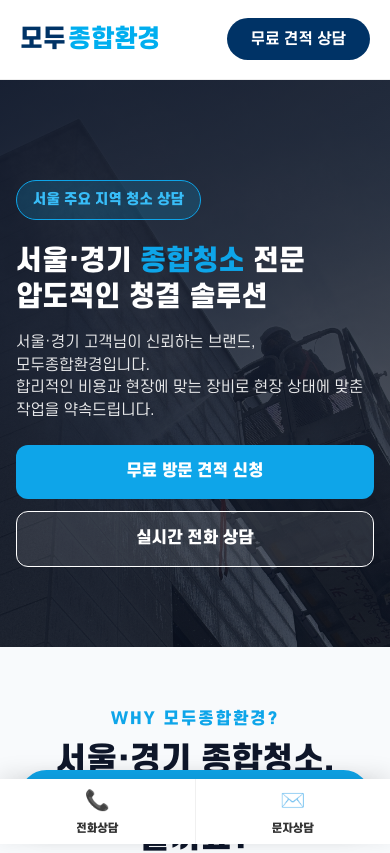
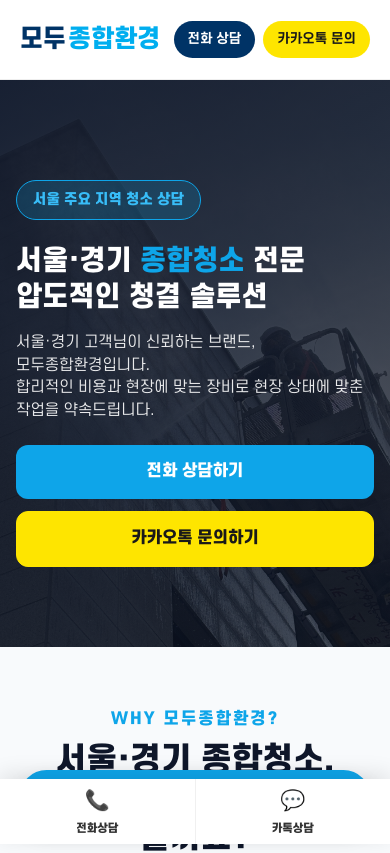
Before and after one commit to wogus5695-ctrl/modu-allclean, a Next.js app: page / in a window 390 px wide. Shown: the top 853 px of the page. Built offline with nearby package versions, Linux system fonts and the light colour scheme.

Commit message:
feat: Add KakaoTalk Channel CTA and remove banned 'free' phrases

```diff
--- a/src/app/[city]/[district]/[...slug]/page.tsx
+++ b/src/app/[city]/[district]/[...slug]/page.tsx
@@ -121,7 +121,7 @@
   const descRegion = isDistrictLevel ? `${region.district}(${shortDistrict})` : region.subDistrict;
 
   const title = `${titleRegion} ${service.serviceNameKo} 전문업체 | ${BRAND_NAME}`;
-  const description = `${descRegion} ${service.serviceNameKo} 고민 해결! ${BRAND_NAME}은 ${service.serviceNameKo} 전문 업체로서 ${service.shortDescription}을 위해 24시간 친절 상담 및 무료 견적을 제공합니다.`;
+  const description = `${descRegion} ${service.serviceNameKo} 고민 해결! ${BRAND_NAME}은 ${service.serviceNameKo} 전문 업체로서 ${service.shortDescription}을 위해 24시간 친절 상담 및 견적 안내를 제공합니다.`;
 
   const path = region.subDistrictSlug === 'all'
     ? `/${region.regionSlug}/${region.districtSlug}/${service.serviceSlug}`
--- a/src/app/keyword-hub/[cityDistrict]/page.tsx
+++ b/src/app/keyword-hub/[cityDistrict]/page.tsx
@@ -119,7 +119,7 @@
 
       <SectionCTA
         title={`${region.district} 청소 솔루션이 필요하신가요?`}
-        subtitle="지금 바로 상세한 상담과 무료 견적을 받아보세요."
+        subtitle="지금 바로 상세한 현장 상담과 견적 안내를 받아보세요."
       />
     </div>
   );
--- a/src/app/page.module.css
+++ b/src/app/page.module.css
@@ -113,6 +113,19 @@
 .outline:hover {
   background: white;
   color: var(--primary);
+}
+
+.kakao {
+  background: #FEE500;
+  color: #191919;
+  border: 1px solid #FEE500;
+}
+
+.kakao:hover {
+  background: #E2CB00;
+  color: #191919;
+  border: 1px solid #E2CB00;
+  transform: translateY(-3px);
 }
 
 /* 2. Solution Section */
--- a/src/app/page.tsx
+++ b/src/app/page.tsx
@@ -240,7 +240,7 @@
 
       // SEO 최적화 메타데이터 생성 (동일 로직 재사용)
       const title = `${titleRegion} ${service.serviceNameKo} 전문업체 | ${BRAND_NAME}`;
-      const description = `${descRegion} ${service.serviceNameKo} 고민 해결! ${BRAND_NAME}은 ${service.serviceNameKo} 전문 업체로서 ${service.shortDescription}을 위해 24시간 친절 상담 및 무료 견적을 제공합니다.`;
+      const description = `${descRegion} ${service.serviceNameKo} 고민 해결! ${BRAND_NAME}은 ${service.serviceNameKo} 전문 업체로서 ${service.shortDescription}을 위해 24시간 친절 상담 및 견적 안내를 제공합니다.`;
       const url = `${DOMAIN}/?k=${k}`;
 
       const articleJsonLd = getArticleJsonLd(title, description, url);
--- a/src/components/Header.module.css
+++ b/src/components/Header.module.css
@@ -56,15 +56,27 @@
   color: #00AEEF;
 }
 
+.cta {
+  display: flex;
+  gap: 8px;
+}
+
+.phoneBtn, .kakaoBtn {
+  padding: 10px 18px;
+  border-radius: 50px;
+  text-decoration: none;
+  font-weight: 600;
+  font-size: 14px;
+  transition: transform 0.3s, background-color 0.3s;
+  display: inline-flex;
+  align-items: center;
+  justify-content: center;
+  white-space: nowrap;
+}
+
 .phoneBtn {
   background-color: #003366;
   color: white;
-  padding: 12px 24px;
-  border-radius: 50px;
-  text-decoration: none;
-  font-weight: 600;
-  font-size: 15px;
-  transition: transform 0.3s, background-color 0.3s;
 }
 
 .phoneBtn:hover {
@@ -72,6 +84,29 @@
   background-color: #004a94;
 }
 
+.kakaoBtn {
+  background-color: #FEE500;
+  color: #191919;
+}
+
+.kakaoBtn:hover {
+  transform: translateY(-2px);
+  background-color: #E2CB00;
+}
+
+@media (max-width: 1024px) {
+  .menu {
+    gap: 15px;
+  }
+  .menu a {
+    font-size: 14px;
+  }
+  .phoneBtn, .kakaoBtn {
+    padding: 8px 14px;
+    font-size: 13px;
+  }
+}
+
 @media (max-width: 768px) {
   .menu {
     display: none;
--- a/src/components/Header.tsx
+++ b/src/components/Header.tsx
@@ -2,7 +2,7 @@
 import styles from './Header.module.css';
 import { services } from '@/data/services';
 
-import { CONTACT_PHONE } from '@/lib/seo';
+import { CONTACT_PHONE, CONTACT_KAKAOTALK } from '@/lib/seo';
 
 export default function Header() {
   return (
@@ -22,7 +22,15 @@
         </nav>
         <div className={styles.cta}>
           <a href={`tel:${CONTACT_PHONE}`} className={styles.phoneBtn}>
-            무료 견적 상담
+            전화 상담
+          </a>
+          <a
+            href={CONTACT_KAKAOTALK}
+            target="_blank"
+            rel="noopener noreferrer"
+            className={styles.kakaoBtn}
+          >
+            카카오톡 문의
           </a>
         </div>
       </div>
--- a/src/components/MainTemplate.tsx
+++ b/src/components/MainTemplate.tsx
@@ -3,7 +3,7 @@
 import { useState } from 'react';
 import { services } from '@/data/services';
 import { portfolioItems } from '@/data/portfolio';
-import { BRAND_NAME, CONTACT_PHONE } from '@/lib/seo';
+import { BRAND_NAME, CONTACT_PHONE, CONTACT_KAKAOTALK } from '@/lib/seo';
 import { regions, Region } from '@/data/regions';
 import Link from 'next/link';
 import SectionCTA from '@/components/SectionCTA';
@@ -185,8 +185,15 @@
               {getHeroDesc()}
             </p>
             <div className={styles.heroCta}>
-              <a href={`tel:${CONTACT_PHONE}`} className={`${styles.ctaBtn} ${styles.primary}`}>무료 방문 견적 신청</a>
-              <a href={`tel:${CONTACT_PHONE}`} className={`${styles.ctaBtn} ${styles.outline}`}>실시간 전화 상담</a>
+              <a href={`tel:${CONTACT_PHONE}`} className={`${styles.ctaBtn} ${styles.primary}`}>전화 상담하기</a>
+              <a
+                href={CONTACT_KAKAOTALK}
+                target="_blank"
+                rel="noopener noreferrer"
+                className={`${styles.ctaBtn} ${styles.kakao}`}
+              >
+                카카오톡 문의하기
+              </a>
             </div>
           </div>
         </div>
@@ -490,7 +497,7 @@
                 <li>✔ 작업 범위 사전 설명</li>
               </ul>
               <a href={`tel:${CONTACT_PHONE}`} className={styles.mobilePricingCta}>
-                📞 무료 견적 문의하기
+                📞 전화 상담하기
               </a>
             </div>
 
@@ -553,7 +560,7 @@
           <div className={styles.faqList}>
             <div className={styles.faqItem}>
               <h4>Q. 서울·경기 지역 견적 비용은 어떻게 되나요?</h4>
-              <p>A. 현장의 면적, 오염도, 작업 방식에 따라 상이하므로 무료 방문 견적을 통해 정확한 금액을 산출해 드립니다.</p>
+              <p>A. 현장의 면적, 오염도, 작업 방식에 따라 상이하므로 상세한 현장 상담을 통해 정확한 견적을 안내해 드립니다.</p>
             </div>
             <div className={styles.faqItem}>
               <h4>Q. {service} 작업 시간은 얼마나 걸리나요?</h4>
@@ -584,7 +591,7 @@
               <span style={{ color: '#00aaff' }}>{region} {service}</span> 전문가와<br />
               상담하세요!
             </h2>
-            <p>24시간 친절 상담 | 무료 방문 견적 | 사후 관리 보장</p>
+            <p>24시간 친절 상담 | 현장 상담 문의 | 사후 관리 보장</p>
             <div className={styles.contactInfo}>
               <a href={`tel:${CONTACT_PHONE}`} className={styles.mainPhone}>{CONTACT_PHONE}</a>
             </div>
--- a/src/components/MobileFloatingCTA.module.css
+++ b/src/components/MobileFloatingCTA.module.css
@@ -42,8 +42,7 @@
 
 /* Specific colors on hover/active */
 .btn:nth-child(1) .icon { color: #003366; }
-.btn:nth-child(2) .icon { color: #00AEEF; }
-.btn:nth-child(3) .icon { color: #f9d800; }
+.btn:nth-child(2) .icon { color: #F5B800; }
 
 @media (max-width: 768px) {
   .wrapper {
--- a/src/components/MobileFloatingCTA.tsx
+++ b/src/components/MobileFloatingCTA.tsx
@@ -1,4 +1,4 @@
-import { CONTACT_PHONE, CONTACT_SMS } from '@/lib/seo';
+import { CONTACT_PHONE, CONTACT_KAKAOTALK } from '@/lib/seo';
 import styles from './MobileFloatingCTA.module.css';
 
 export default function MobileFloatingCTA() {
@@ -9,11 +9,15 @@
           <div className={styles.icon}>📞</div>
           <div className={styles.text}>전화상담</div>
         </a>
-        <a href={CONTACT_SMS} className={styles.btn}>
-          <div className={styles.icon}>✉️</div>
-          <div className={styles.text}>문자상담</div>
+        <a
+          href={CONTACT_KAKAOTALK}
+          target="_blank"
+          rel="noopener noreferrer"
+          className={styles.btn}
+        >
+          <div className={styles.icon}>💬</div>
+          <div className={styles.text}>카톡상담</div>
         </a>
-
       </div>
     </div>
   );
--- a/src/data/seo/services.ts
+++ b/src/data/seo/services.ts
@@ -37,7 +37,7 @@
     ],
     relatedServices: ['유리창청소', '간판청소'],
     heroDescriptionTemplate: '{{displayNameKo}}의 {{commonBuildingTypes}}에 최적화된 외벽청소로 건물의 가치를 높여드립니다.',
-    ctaHook: '무료 방문 견적 신청하기',
+    ctaHook: '현장 상담 문의',
     thumbnailImage: '/images/seo/exterior-cleaning.jpg',
     ogImage: '/images/seo/exterior-cleaning-og.jpg',
     altBase: '외벽청소 전문업체'
@@ -103,7 +103,7 @@
     ],
     relatedServices: ['인테리어 후 청소', '사무실 대청소'],
     heroDescriptionTemplate: '{{displayNameKo}} 매장과 사무실의 품격을 높이는 바닥왁스코팅, 잃어버린 광택을 되찾아 드립니다.',
-    ctaHook: '바닥 상태 무료 진단',
+    ctaHook: '바닥 상태 상담받기',
     thumbnailImage: '/images/seo/floor-waxing.jpg',
     ogImage: '/images/seo/floor-waxing-og.jpg',
     altBase: '바닥 왁스코팅'
--- a/src/lib/seo.ts
+++ b/src/lib/seo.ts
@@ -18,6 +18,7 @@
 export const DOMAIN = 'https://www.moduclean.co.kr';
 export const CONTACT_PHONE = '010-8189-6900'; // 전화번호
 export const CONTACT_SMS = 'sms:010-8189-6900'; // 문자 상담 링크
+export const CONTACT_KAKAOTALK = 'http://pf.kakao.com/_xgjxmjX'; // 카카오톡 채널 링크
 export const BUSINESS_ADDRESS = '서울특별시 강남구 ...'; // 사업장 주소
 export const DEFAULT_OG_IMAGE = `${DOMAIN}/images/services/outer-wall.jpg`;
 export const NAVER_VERIFICATION = '43f9e9e2c0022b1961730e583c46aef2bc51b2fa'; // 네이버 서치어드바이저 연동 코드
@@ -149,7 +150,7 @@
 
   return getBaseMetadata({
     title: `${region.district} 종합청소 전문 | ${BRAND_NAME}`,
-    description: `${region.district} 전 지역 종합청소 전문업체 ${BRAND_NAME}입니다. ${region.localDescription} 빌딩, 상가, 사무실 무료 견적 상담 가능.`,
+    description: `${region.district} 전 지역 종합청소 전문업체 ${BRAND_NAME}입니다. ${region.localDescription} 빌딩, 상가, 사무실 견적 상담 가능.`,
     indexStatus: region.indexStatus,
     path: `/area/${region.regionSlug}/${region.districtSlug}`,
   });
@@ -186,7 +187,7 @@
 
   return getBaseMetadata({
     title: `${titleRegion} ${service.serviceNameKo} 전문업체 | ${BRAND_NAME}`,
-    description: `${descRegion} ${service.serviceNameKo} 고민 해결! ${BRAND_NAME}은 ${service.serviceNameKo} 전문 업체로서 ${service.shortDescription}을 위해 24시간 친절 상담 및 무료 견적을 제공합니다.`,
+    description: `${descRegion} ${service.serviceNameKo} 고민 해결! ${BRAND_NAME}은 ${service.serviceNameKo} 전문 업체로서 ${service.shortDescription}을 위해 24시간 친절 상담 및 견적 안내를 제공합니다.`,
     indexStatus: indexStatus,
     path: path,
     ogType: 'article',
```
Also changed, not shown: src/components/LandingTemplate.tsx (+10 -3 lines).
